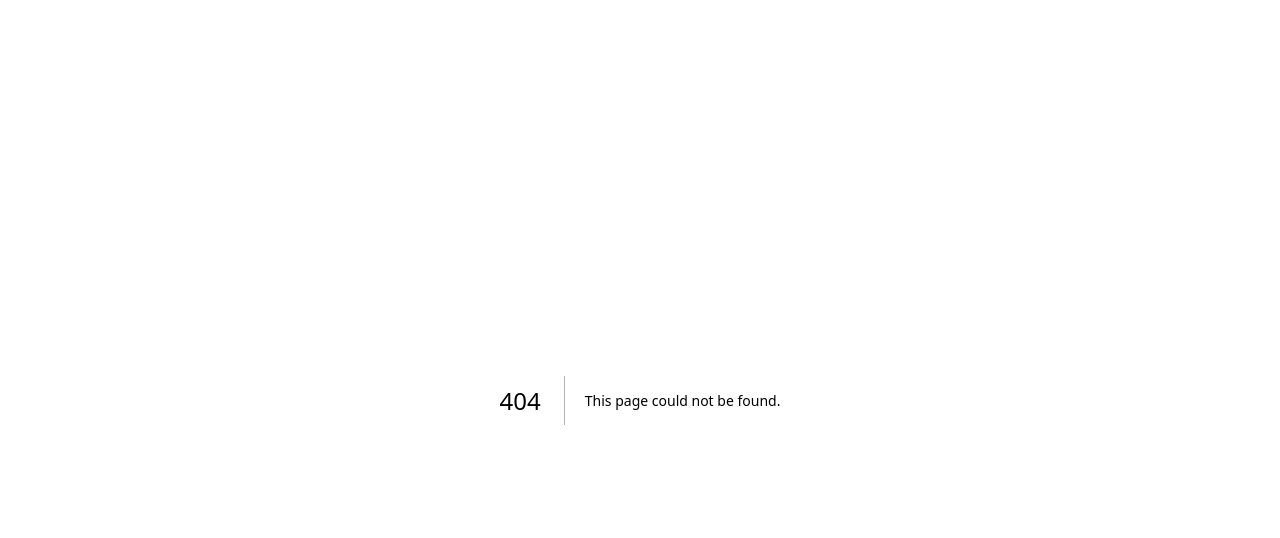
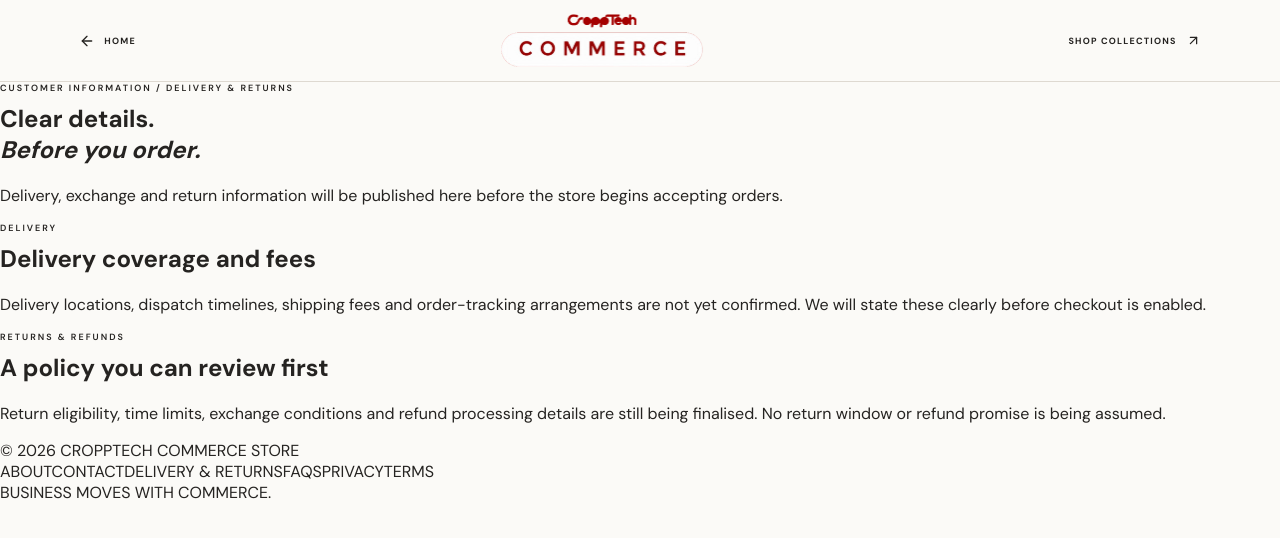
Before and after one commit to JACTech001/cropptech-commerce, a Next.js app: page /delivery-returns in a window 1280 px wide. Before the commit this address had no page. Shown: the top 538 px of the page. Built offline with nearby package versions, Linux system fonts and the light colour scheme; a web font is replaced by a local one.

Commit message:
Add page.js page

```diff
--- /dev/null
+++ b/app/delivery-returns/page.js
@@ -0,0 +1,14 @@
+import StorePageShell from "../../components/StorePageShell";
+
+export const metadata = { title: "Delivery & Returns | CroppTech Commerce Store" };
+
+export default function DeliveryReturnsPage() {
+  return (
+    <StorePageShell eyebrow="CUSTOMER INFORMATION / DELIVERY & RETURNS" title={<>Clear details.<br /><em>Before you order.</em></>} intro="Delivery, exchange and return information will be published here before the store begins accepting orders.">
+      <div className="info-columns">
+        <article><p className="eyebrow">DELIVERY</p><h2>Delivery coverage and fees</h2><p>Delivery locations, dispatch timelines, shipping fees and order-tracking arrangements are not yet confirmed. We will state these clearly before checkout is enabled.</p></article>
+        <article><p className="eyebrow">RETURNS & REFUNDS</p><h2>A policy you can review first</h2><p>Return eligibility, time limits, exchange conditions and refund processing details are still being finalised. No return window or refund promise is being assumed.</p></article>
+      </div>
+    </StorePageShell>
+  );
+}
```
